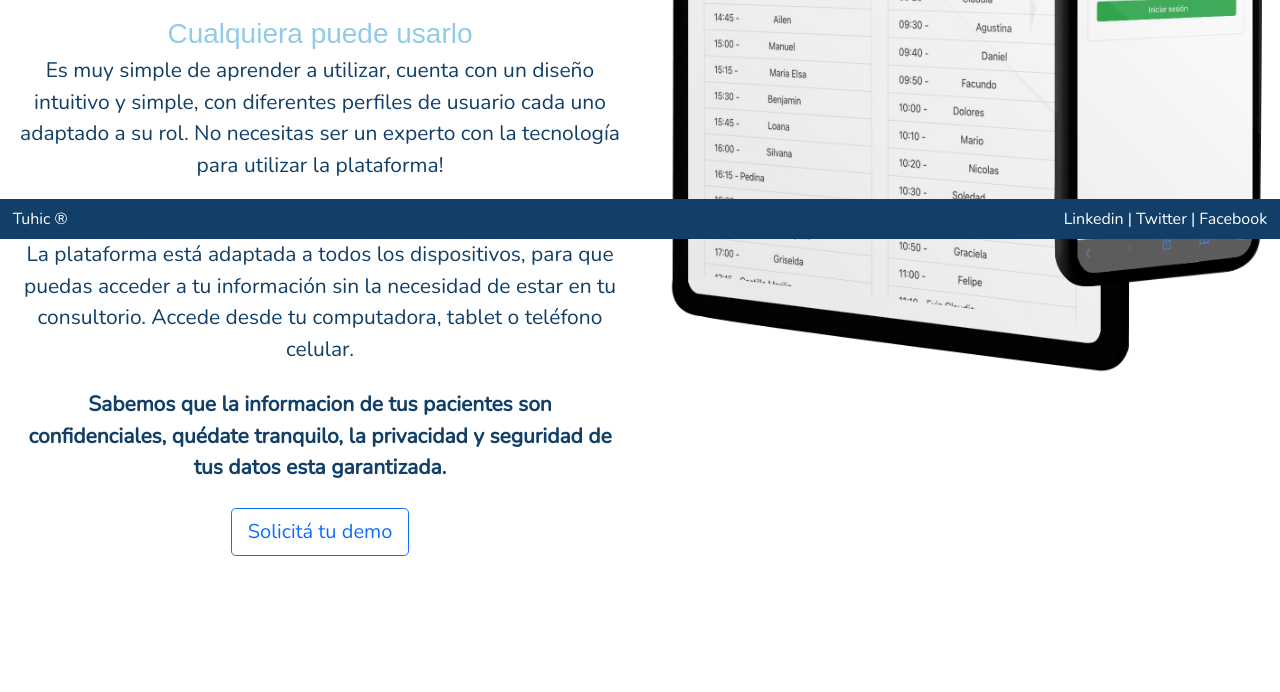
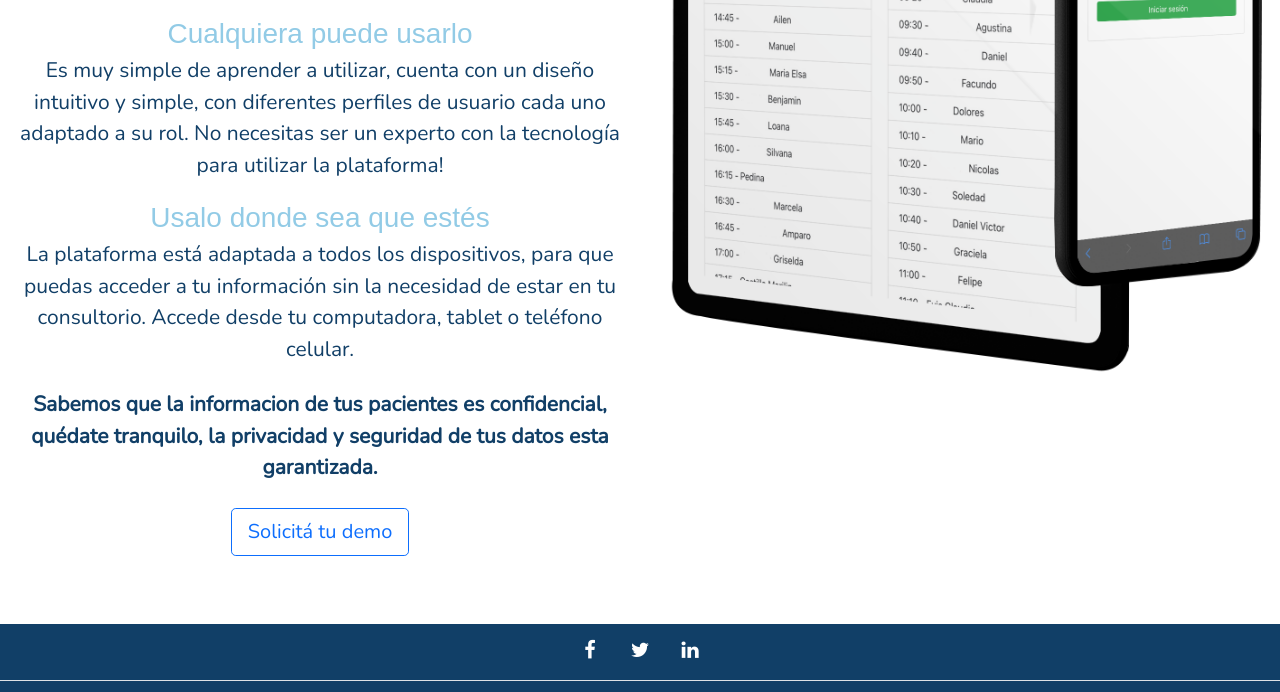
Before and after one commit to AgustinaCampos/TUHIC, a website: page about.html in a window 1280 px wide. Shown: the part 561-1253 px from the top of the page. Before the commit the page ends 1161 px from the top, so only its background shows below. Drawn offline with nearby package versions, Linux system fonts and the light colour scheme; a web font is replaced by a local one.

Commit message:
Redesing footer

```diff
--- a/about.html
+++ b/about.html
@@ -11,6 +11,7 @@
         <link href="https://fonts.googleapis.com/css2?family=Yanone+Kaffeesatz:wght@300;400&display=swap" rel="stylesheet">
         <link href="https://fonts.googleapis.com/css2?family=Signika+Negative:wght@700&display=swap" rel="stylesheet">
         <link rel="stylesheet" href="https://cdnjs.cloudflare.com/ajax/libs/animate.css/4.1.1/animate.min.css"/>
+        <link rel="stylesheet" href="https://cdnjs.cloudflare.com/ajax/libs/font-awesome/4.7.0/css/font-awesome.min.css">
         <link href="https://cdn.jsdelivr.net/npm/bootstrap@5.1.0/dist/css/bootstrap.min.css" rel="stylesheet" integrity="sha384-KyZXEAg3QhqLMpG8r+8fhAXLRk2vvoC2f3B09zVXn8CA5QIVfZOJ3BCsw2P0p/We" crossorigin="anonymous">
         <link rel="stylesheet" href="./CSS/pruebacss.css">
         <title>Tuhic - Sobre Nosotros</title>
@@ -67,7 +68,7 @@
                     <p>La plataforma está adaptada a todos los dispositivos, para que puedas acceder a tu información sin la necesidad de estar en tu consultorio.
                     Accede desde tu computadora, tablet o teléfono celular.</p>
 
-                    <div class="mt-4 fw-bold"> Sabemos que la informacion de tus pacientes son confidenciales, quédate tranquilo, la privacidad y seguridad de tus datos esta garantizada. </div>
+                    <div class="mt-4 fw-bold"> Sabemos que la informacion de tus pacientes es confidencial, quédate tranquilo, la privacidad y seguridad de tus datos esta garantizada. </div>
                     <button type="button" class="btn btn-outline-primary btn-lg my-4">Solicitá tu demo</button>
                 </div>
             </div>
@@ -76,13 +77,16 @@
             </div>
         </main>
 
-        <!-- Footer con info de contacto -->
-        <footer class="footer">
-            <div class="footer__div py-2">
-                <span class="footer__div__copy">Tuhic ®</span>
-                <span class="footer__div__redes">Linkedin | Twitter | Facebook</span>
-            </div>
+        <!-- Footer con info de contacto y redes-->
+        <footer class="py-3 mt-4 footer">
+            <ul class="nav justify-content-center border-bottom pb-3 mb-3">
+                <li><a href="https://www.facebook.com" class="fa fa-facebook"></a></li>
+                <li><a href="https://www.Twitter.com" class="fa fa-twitter"></a></li>
+                <li><a href="https://www.Linkedin.com" class="fa fa-linkedin"></a></li>
+            </ul>
+            <div class="text-center my-2 fs-5"> Tuhic ® </div>
         </footer>
+
         <script src="https://cdn.jsdelivr.net/npm/bootstrap@5.1.1/dist/js/bootstrap.bundle.min.js" integrity="sha384-/bQdsTh/da6pkI1MST/rWKFNjaCP5gBSY4sEBT38Q/9RBh9AH40zEOg7Hlq2THRZ" crossorigin="anonymous"></script>
     </body>
 </html>
--- a/scss/Prueba.scss
+++ b/scss/Prueba.scss
@@ -183,30 +183,21 @@ $menuAnimacion: #10416b;
 /* ------------------------------------------------ FOOTER - START*/
 
 .footer{
-    position: fixed;
-    bottom: 0;
-    width: 100%;
-
-}
-.footer__div{
     background-color: #113F67;
     font-family: 'Nunito', sans-serif;
+    font-weight: bolder;
     color: white;
-    display: grid;
-    grid-template-columns: 1% 39% 59% 1%;
-    grid-template-rows: 100%;
-    grid-template-areas: ". copy redes .";
-    width: 100%;
-}
-
-.footer__div__copy{
-    grid-area: copy;
-
-}
-
-.footer__div__redes{
-    grid-area: redes;
-    justify-self: end;
+    ul li  a {
+        color: white;
+        font-size: 20px;
+        width: 50px;
+        text-align: center;
+        text-decoration: none; /* Link sin subrayado */
+        transition: font-size 0.3s;
+    }
+    a:hover{
+        font-size: 28px;
+    }
 }
 
 /* ------------------------------------------------ CONTACT- START*/
```
Also changed, not shown: clients.html (+9 -5 lines), contact.html (+9 -5 lines), index.html (+8 -5 lines), pricing.html (+9 -5 lines), CSS/pruebacss.css, 1 other file.
